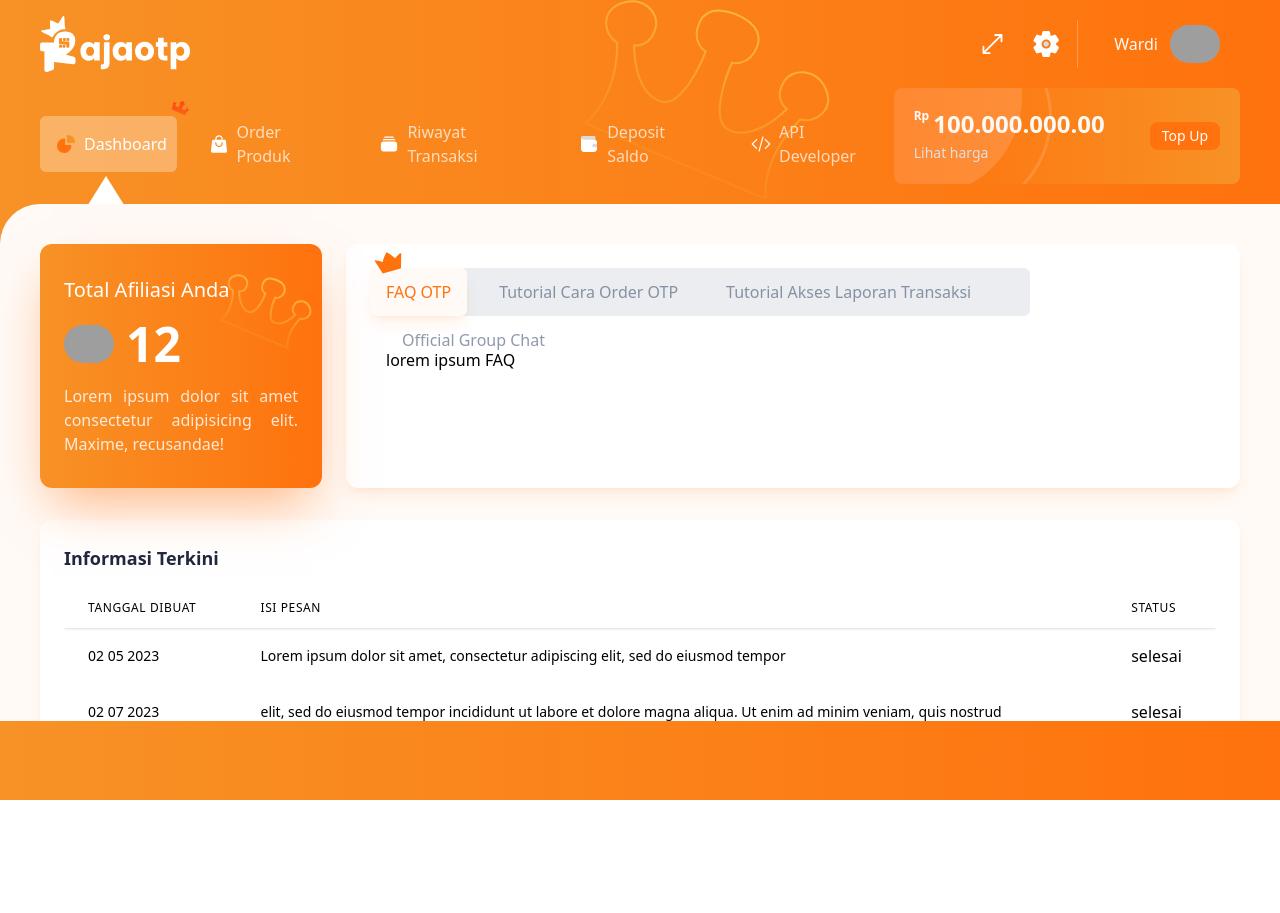
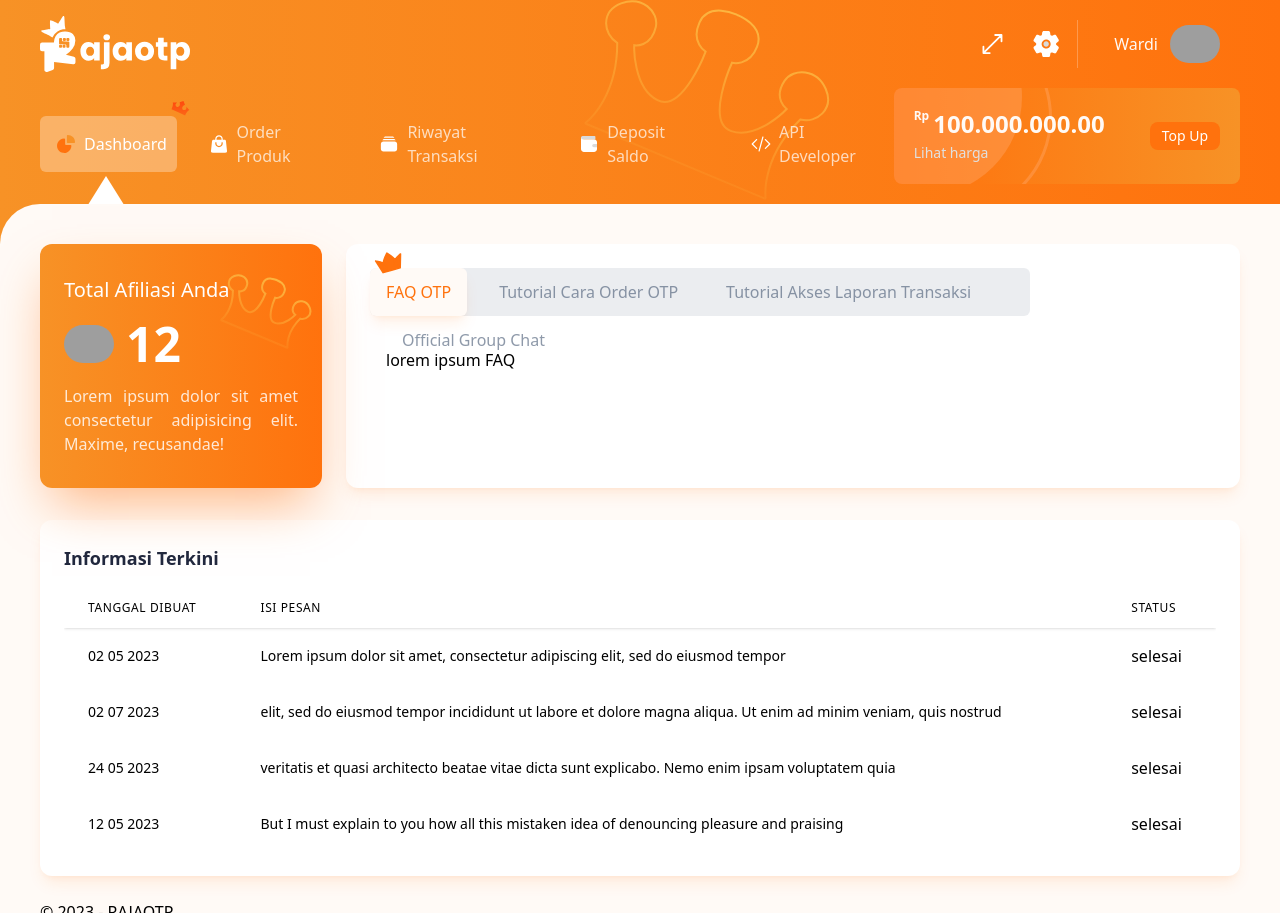
Before and after one commit to wardydev/raja-otp, a React (Vite) app: page / in a window 1280 px wide. Before the commit the page ends 800 px from the top, so only its background shows below. Built offline with nearby package versions, Linux system fonts and the light colour scheme; grey boxes are pictures that could not be loaded.

Commit message:
fix/fix layout on extra large screen size

```diff
--- a/src/components/Layout/index.tsx
+++ b/src/components/Layout/index.tsx
@@ -13,7 +13,7 @@ const Layout: React.FC<ILayout> = ({ children }) => {
   };
 
   return (
-    <div className="container min-h-screen w-full bg-gradient-to-l from-primary-100 to-secondary-100 overflow-y-hidden">
+    <div className="container min-h-screen bg-gradient-to-l from-primary-100 to-secondary-100 overflow-y-hidden max-w-full w-full">
       <Header handleDrawer={toggleSidebarDrawer} />
       <div className="hidden md:block lg:flex items-center justify-between px-10">
         <Menus />
@@ -23,8 +23,8 @@ const Layout: React.FC<ILayout> = ({ children }) => {
         <span className="text-xs mr-1">Rp</span>{" "}
         <span className="">100.000.000.00</span>
       </p>
-      <div className="child-container bg-light min-h-[517px] mt-10 lg:mt-[20px] rounded-t-2xl lg:rounded-tl-[40px] lg:rounded-tr-[0] pt-10 pb-6 overflow-auto px-4 md:px-10 lg:px-10">
-        <div className="min-h-[400px] mb-6">{children}</div>
+      <div className="child-container min-h-[709px] h-[709px] bg-light mt-10 lg:mt-[20px] rounded-t-2xl lg:rounded-tl-[40px] lg:rounded-tr-[0] pt-10 pb-6 overflow-auto px-4 md:px-10 lg:px-10">
+        <div className="mb-6">{children}</div>
         <div>
           <p>&copy; 2023 - RAJAOTP</p>
         </div>
--- a/src/pages/Dashboard/index.tsx
+++ b/src/pages/Dashboard/index.tsx
@@ -8,7 +8,7 @@ const Dashboard = () => {
     <Layout>
       <div className="grid grid-cols-1 md:grid-cols-4 lg:grid-cols43 gap-x-0 lg:gap-x-6">
         <Card />
-        <div className="col-span-3 bg-[white] shadow-lg shadow-primary-100/10 rounded-xl">
+        <div className="col-span-3 bg-[white] shadow-lg shadow-primary-100/10 rounded-xl mt-12 lg:mt-0 md:mt-0">
           <TabsBar />
         </div>
       </div>
```
